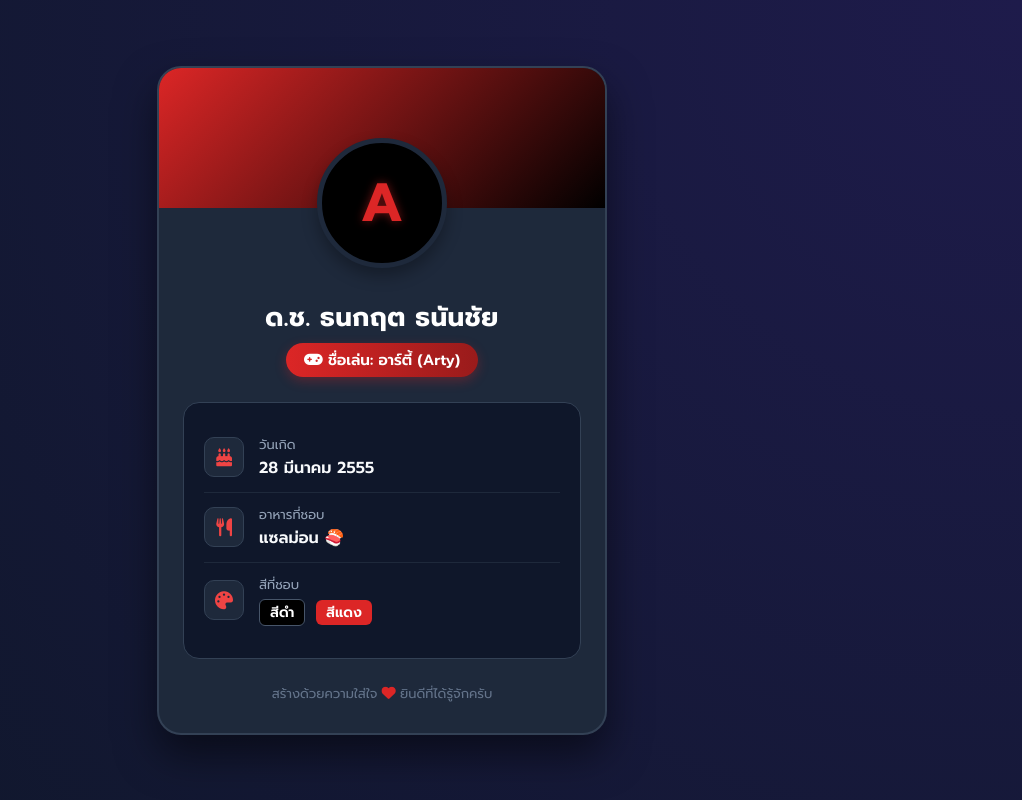
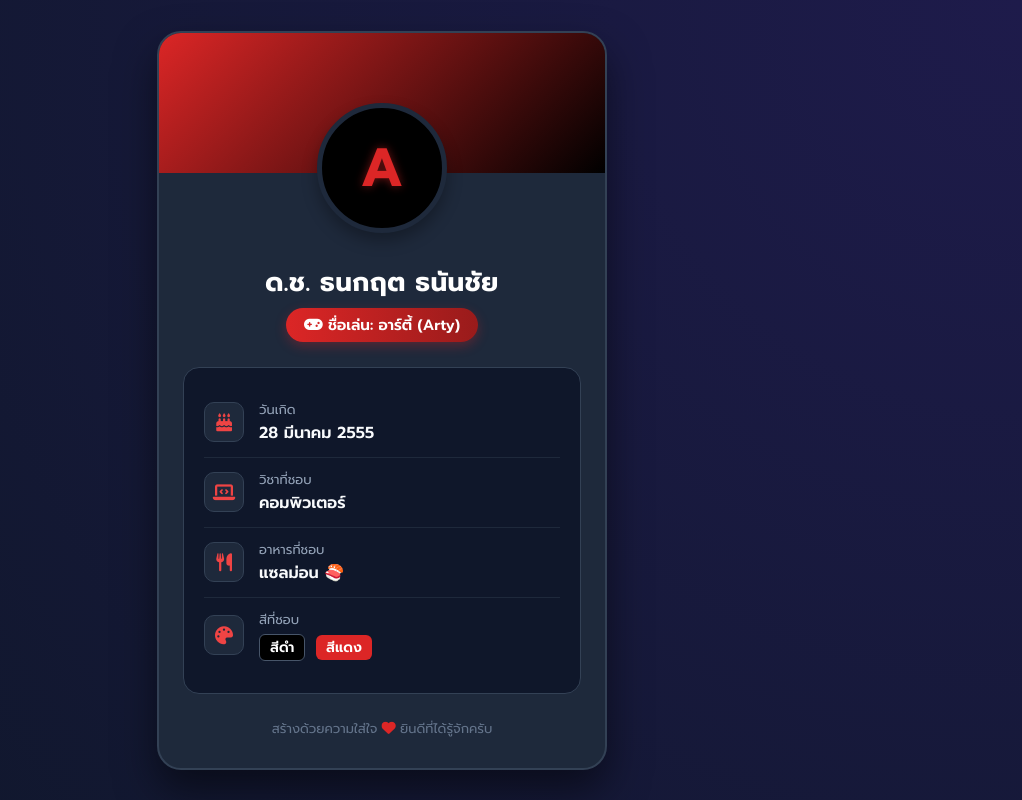
Before and after one commit to 22831Thanakrit/demo0, a plain HTML site: page index.html in a window 1280 px wide. Shown: the whole page, without its empty margins (258-1280 px from the left). Drawn offline with Linux system fonts and the light colour scheme.

Commit message:
Simplify profile picture comment in HTML

```diff
--- a/index.html
+++ b/index.html
@@ -53,7 +53,7 @@
             z-index: 5;
         }
 
-        /* รูปโปรไฟล์วงกลม (ถ้ามีรูปน้องอาร์ตี้ สามารถนำมาเปลี่ยนใส่แทนตัว A ได้ครับ) */
+        /* รูปโปรไฟล์วงกลม */
         .avatar-placeholder {
             width: 130px;
             height: 130px;
@@ -183,7 +183,7 @@
 
         <div class="avatar-container">
             <div class="avatar-placeholder">A</div>
-            </div>
+        </div>
 
         <div class="profile-body">
             <h1 class="name">ด.ช. ธนกฤต ธนันชัย</h1>
@@ -198,6 +198,16 @@
                     <div class="info-details">
                         <span class="info-title">วันเกิด</span>
                         <span class="info-value">28 มีนาคม 2555</span>
+                    </div>
+                </div>
+
+                <div class="info-item">
+                    <div class="info-icon">
+                        <i class="fa-solid fa-laptop-code"></i>
+                    </div>
+                    <div class="info-details">
+                        <span class="info-title">วิชาที่ชอบ</span>
+                        <span class="info-value">คอมพิวเตอร์</span>
                     </div>
                 </div>
 
```
